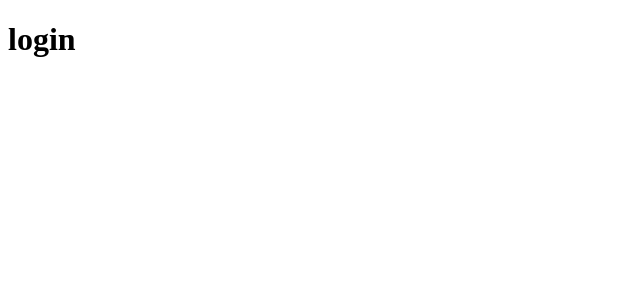
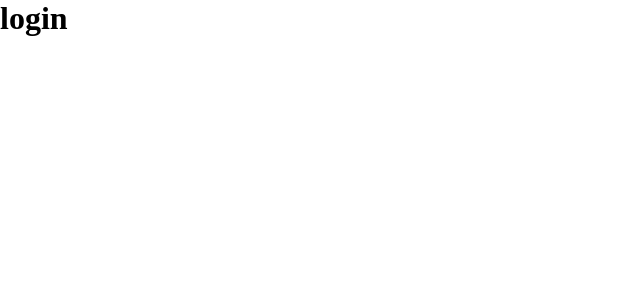
Before and after one commit to fatjanhushi/FilmaShqip, a SvelteKit app: page /login in a window 1280 px wide. Shown: the top 300 px of the page, without its empty margins (0-640 px from the left). Built offline with nearby package versions, Linux system fonts and the light colour scheme.

Commit message:
add app.scss global css file

```diff
--- a/package.json
+++ b/package.json
@@ -22,6 +22,7 @@
 		"prettier": "^2.6.2",
 		"prettier-plugin-svelte": "^2.7.0",
 		"prisma": "^4.4.0",
+		"sass": "^1.55.0",
 		"svelte": "^3.44.0",
 		"svelte-check": "^2.7.1",
 		"svelte-preprocess": "^4.10.6",
--- /dev/null
+++ b/src/app.scss
@@ -0,0 +1,7 @@
+*,
+*::before,
+*::after {
+	margin: 0;
+	padding: 0;
+	box-sizing: border-box;
+}
--- /dev/null
+++ b/src/routes/+layout.svelte
@@ -0,0 +1,5 @@
+<script lang="ts">
+	import '../app.scss'
+</script>
+
+<slot />
```
Also changed, not shown: 1 other file (tests, documents, lock files or other folders).
